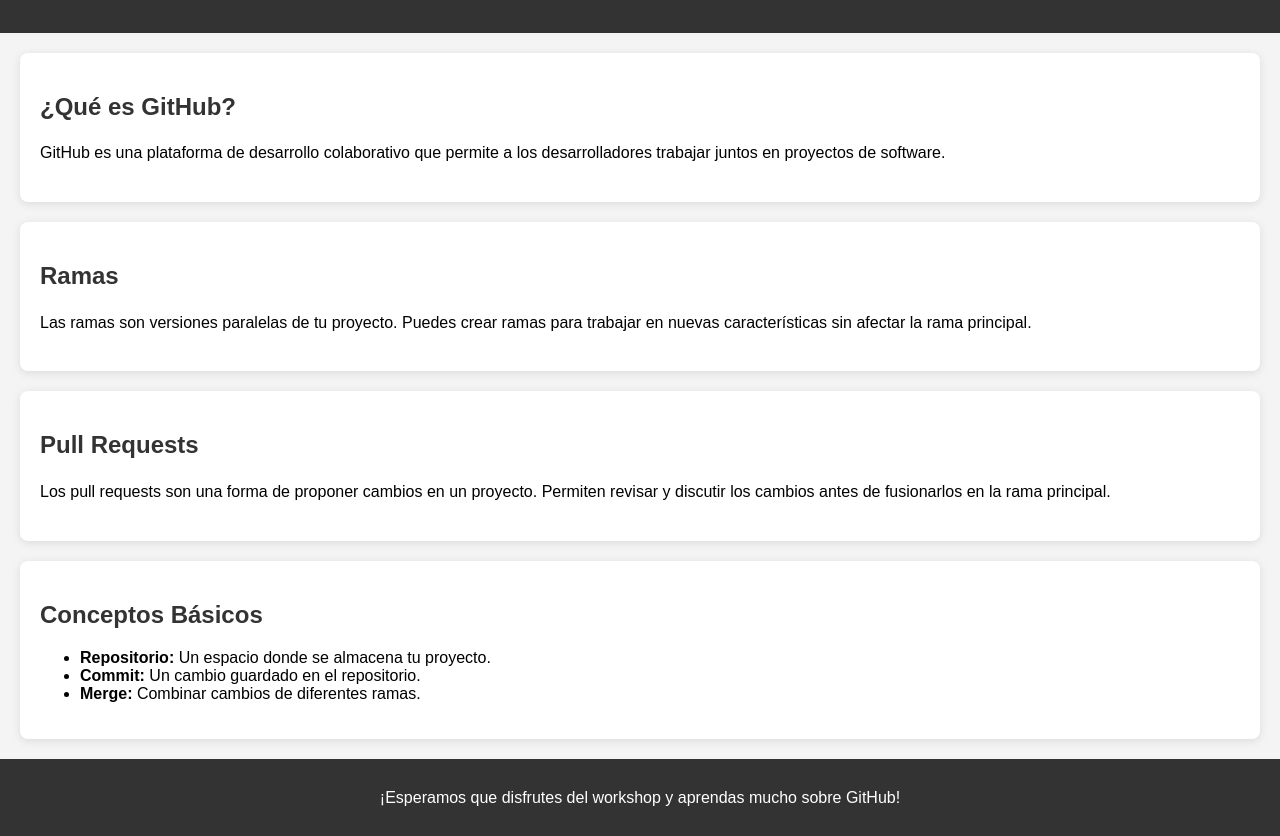
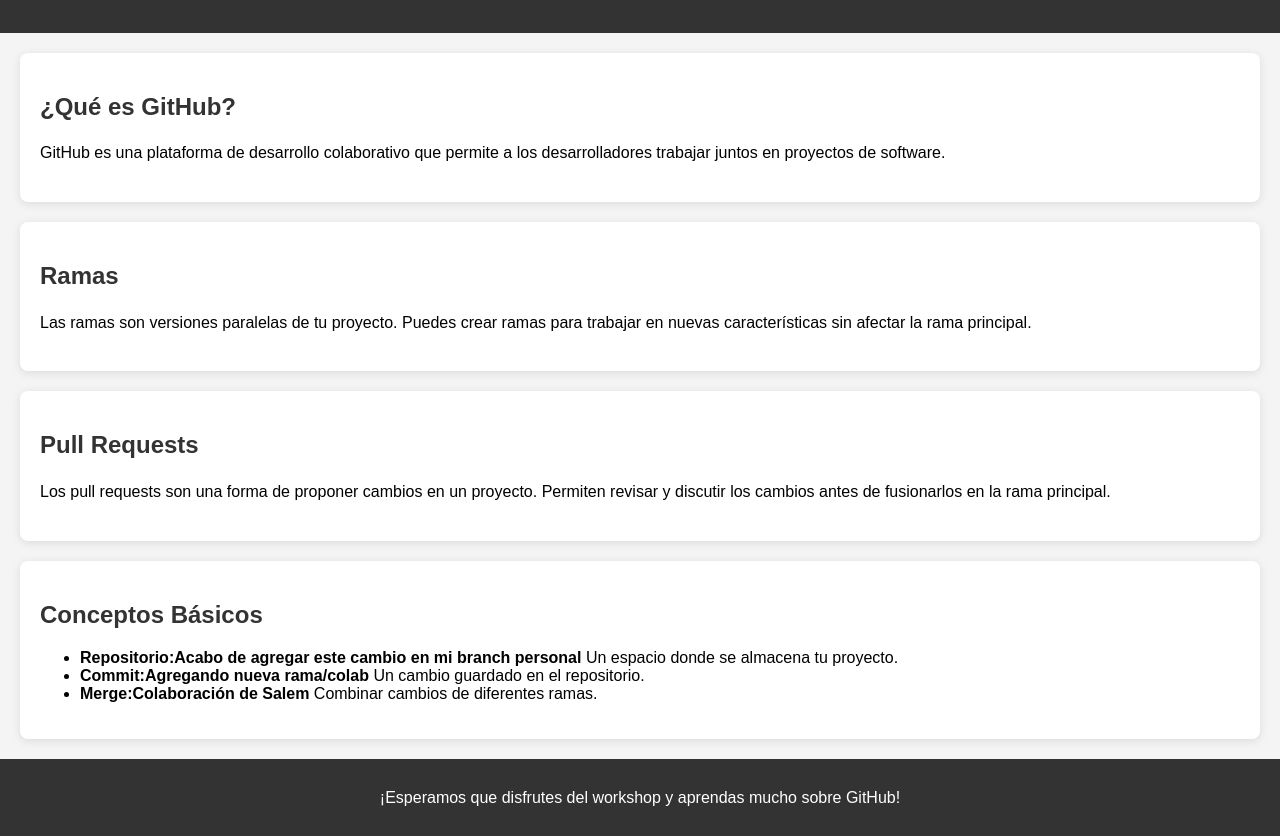
Before and after one commit to diazarm/workshop_github, a plain HTML site: page src/index.html in a window 1280 px wide. Shown: the part 110-946 px from the top of the page. Drawn offline with Linux system fonts and the light colour scheme.

Commit message:
Colab en conceptos-basicos

```diff
--- a/src/index.html
+++ b/src/index.html
@@ -26,9 +26,9 @@
     <section id="conceptos-basicos">
         <h2>Conceptos Básicos</h2>
         <ul>
-            <li><strong>Repositorio:</strong> Un espacio donde se almacena tu proyecto.</li>
-            <li><strong>Commit:</strong> Un cambio guardado en el repositorio.</li>
-            <li><strong>Merge:</strong> Combinar cambios de diferentes ramas.</li>
+            <li><strong>Repositorio:Acabo de agregar este cambio en mi branch personal</strong> Un espacio donde se almacena tu proyecto.</li>
+            <li><strong>Commit:Agregando nueva rama/colab</strong> Un cambio guardado en el repositorio.</li>
+            <li><strong>Merge:Colaboración de Salem</strong> Combinar cambios de diferentes ramas.</li>
         </ul>
     </section>
     <footer>
```
